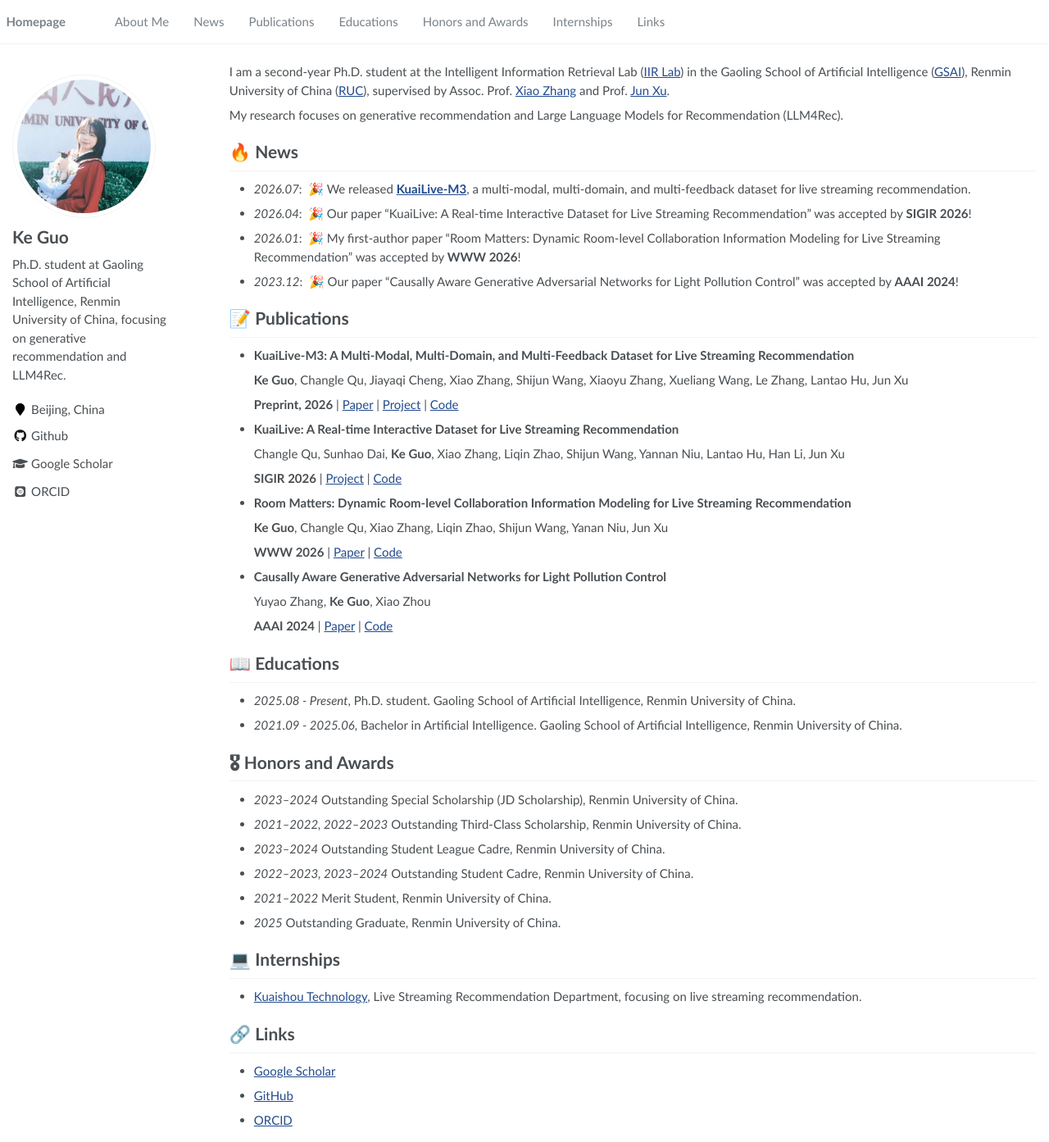
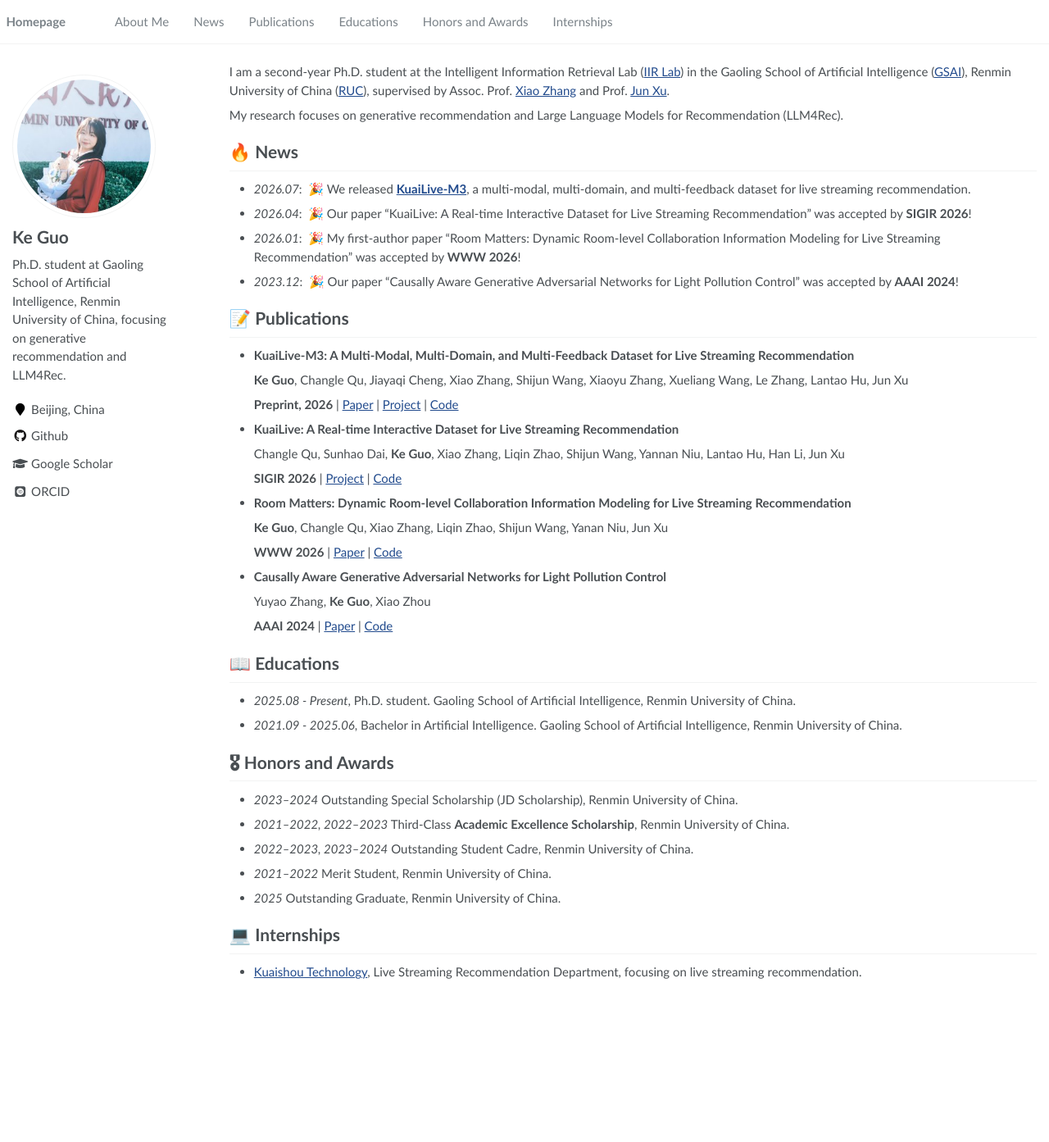
Before and after one commit to imgkkk574/imgkkk574.github.io, a Jekyll site: the page built from _pages/about.md, in a window 1280 px wide and 1393 px high. Shown: the whole window at 82% size. Built offline with Jekyll 4.4.1, drawn with Linux system fonts in a browser that asks for light colours; some web fonts are replaced; a script that is not in the unit is left out.

Commit message:
Refine awards and remove links section

```diff
--- a/_data/navigation.yml
+++ b/_data/navigation.yml
@@ -17,6 +17,3 @@ main:
 
   - title: "Internships"
     url: "/#-internships"
-
-  - title: "Links"
-    url: "/#-links"
--- a/_pages/about.md
+++ b/_pages/about.md
@@ -55,8 +55,7 @@ My research focuses on generative recommendation and Large Language Models for R
 
 # 🎖 Honors and Awards
 - *2023–2024* Outstanding Special Scholarship (JD Scholarship), Renmin University of China.
-- *2021–2022, 2022–2023* Outstanding Third-Class Scholarship, Renmin University of China.
-- *2023–2024* Outstanding Student League Cadre, Renmin University of China.
+- *2021–2022, 2022–2023* Third-Class **Academic Excellence Scholarship**, Renmin University of China.
 - *2022–2023, 2023–2024* Outstanding Student Cadre, Renmin University of China.
 - *2021–2022* Merit Student, Renmin University of China.
 - *2025* Outstanding Graduate, Renmin University of China.
@@ -64,9 +63,3 @@ My research focuses on generative recommendation and Large Language Models for R
 
 # 💻 Internships
 - [Kuaishou Technology](https://www.kuaishou.com/), Live Streaming Recommendation Department, focusing on live streaming recommendation.
-
-
-# 🔗 Links
-- [Google Scholar](https://scholar.google.com/citations?user=Oao6JW0AAAAJ&hl=en)
-- [GitHub](https://github.com/imgkkk574)
-- [ORCID](https://orcid.org/0000-0002-2297-5859)
```
